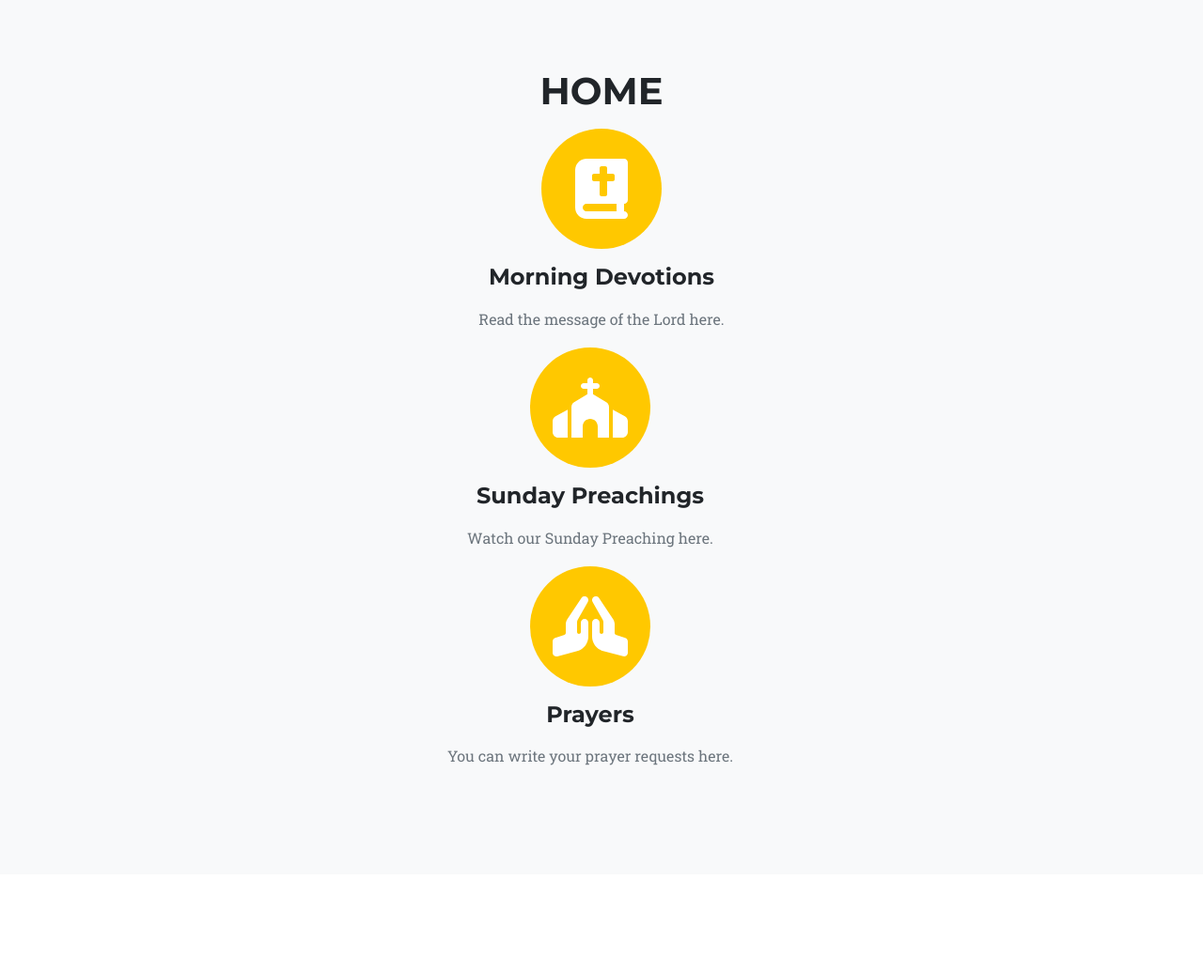
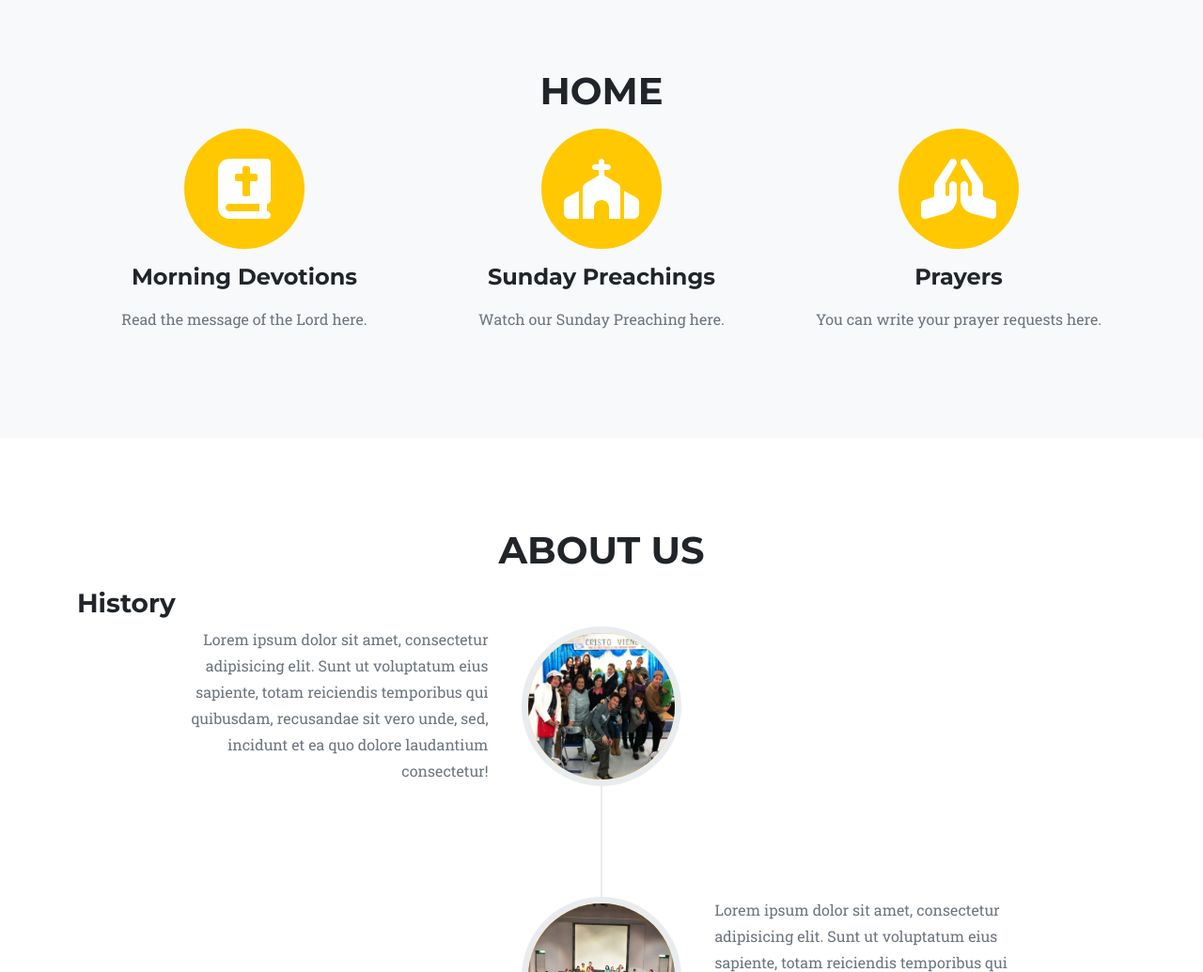
Before and after one commit to jnpkdo/KatsChurch, a plain HTML site: page index.html in a window 1280 px wide. Shown: the part 840-1875 px from the top of the page at 94% size. Drawn offline with nearby package versions, Linux system fonts and the light colour scheme.

Commit message:
Update index.html

```diff
--- a/index.html
+++ b/index.html
@@ -55,6 +55,7 @@
                 <div>
                   <!-- Morning Devotions-->
                   <div class="row text-center">
+                    <div class="col-md-4">
                         <a class="fa-stack fa-4x" href="devotion.html">
                             <i class="fas fa-circle fa-stack-2x text-primary"></i>
                             <i class="fas fa-book-bible fa-stack-1x fa-inverse"></i>
@@ -82,8 +83,7 @@
                       -->
 
                   <!-- Sunday Preachings-->
-                  <div class="row text-center">
-                      <div class="row">
+                    <div class="col-md-4">
                         <span class="fa-stack fa-4x">
                             <i class="fas fa-circle fa-stack-2x text-primary"></i>
                             <i class="fas fa-church fa-stack-1x fa-inverse"></i>
@@ -95,14 +95,13 @@
                     </div> -->
                   </div>
                   <!-- Prayers-->
-                  <div class="row text-center">
+                    <div class="col-md-4">
                         <span class="fa-stack fa-4x">
                             <i class="fas fa-circle fa-stack-2x text-primary"></i>
                             <i class="fas fa-hands-praying fa-stack-1x fa-inverse"></i>
                         </span>
                         <h4 class="my-3">Prayers</h4>
                         <p class="text-muted">You can write your prayer requests here.</p>
-                  </div>
                 </div>
             </div>
         </section>
```
